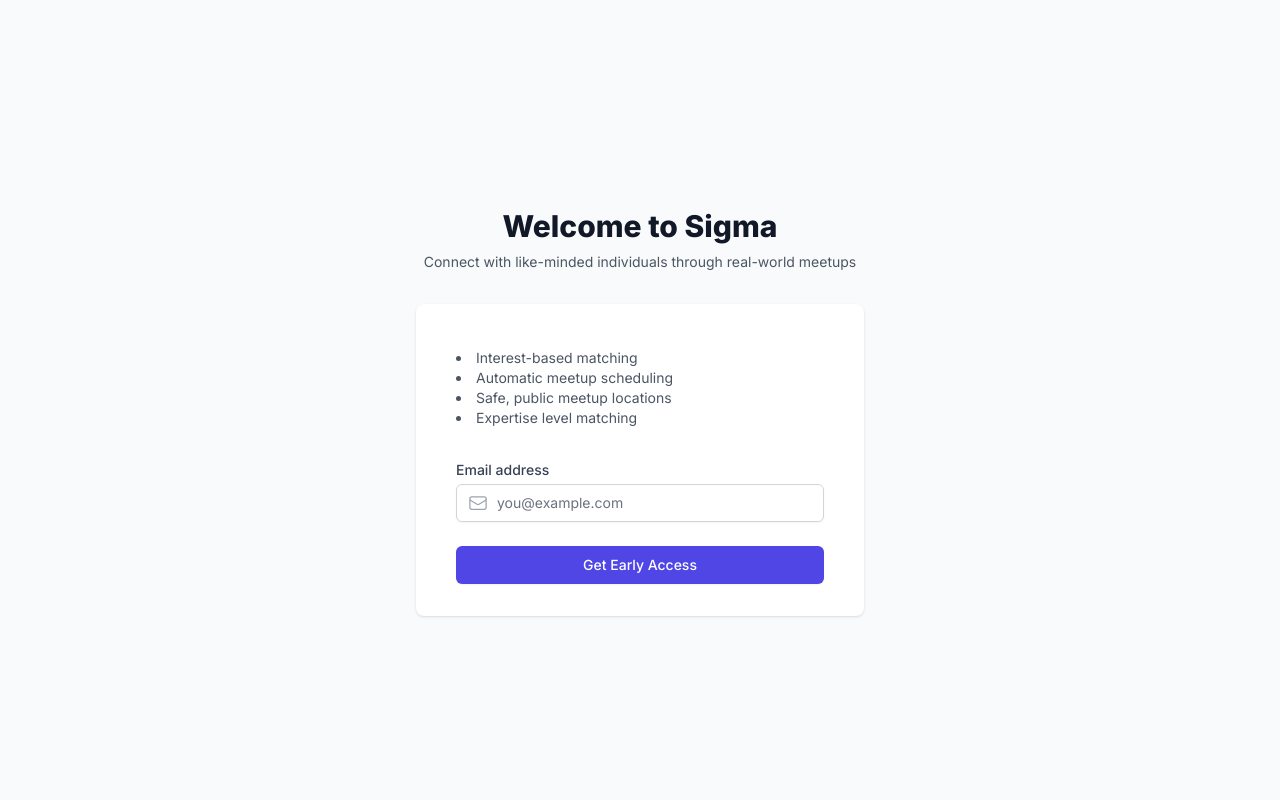
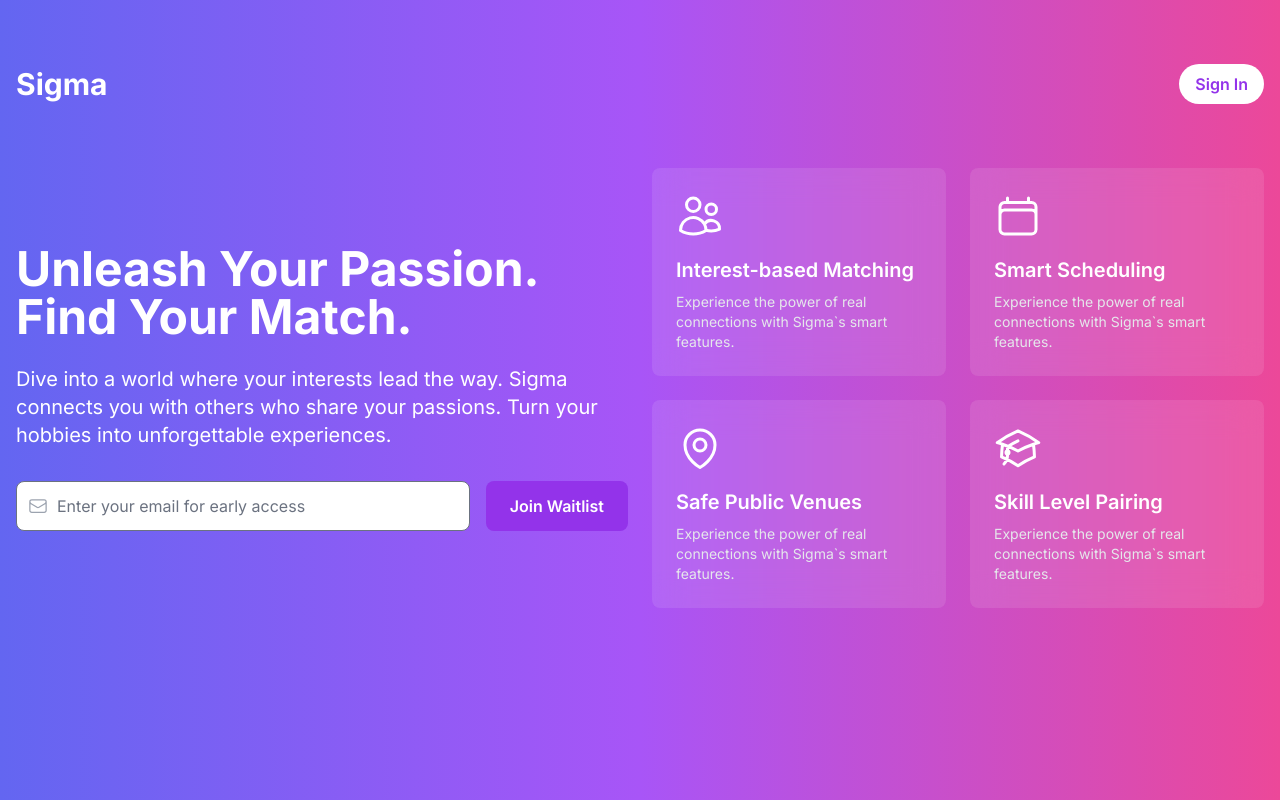
Before and after one commit to bhargavaparoksham/sigma-app, a Next.js app: page / in a window 1280 px wide. Built offline with nearby package versions, Linux system fonts and the light colour scheme.

Commit message:
feat: update the landing page ui

```diff
--- a/src/components/LandingPage.tsx
+++ b/src/components/LandingPage.tsx
@@ -1,7 +1,13 @@
 "use client";
 
 import React, { useState } from "react";
-import { EnvelopeIcon } from "@heroicons/react/24/outline";
+import {
+  UsersIcon,
+  CalendarIcon,
+  MapPinIcon,
+  AcademicCapIcon,
+  EnvelopeIcon,
+} from "@heroicons/react/24/outline";
 
 const LandingPage: React.FC = () => {
   const [email, setEmail] = useState("");
@@ -14,107 +20,90 @@
       setError("Please enter a valid email address.");
       return;
     }
-    // Here you would typically send the email to your backend
     console.log("Email submitted:", email);
     setIsSubmitted(true);
     setError("");
   };
 
+  const features = [
+    { icon: UsersIcon, text: "Interest-based Matching" },
+    { icon: CalendarIcon, text: "Smart Scheduling" },
+    { icon: MapPinIcon, text: "Safe Public Venues" },
+    { icon: AcademicCapIcon, text: "Skill Level Pairing" },
+  ];
+
   return (
-    <div className="bg-gray-50 min-h-screen flex flex-col justify-center py-12 sm:px-6 lg:px-8">
-      <div className="sm:mx-auto sm:w-full sm:max-w-md">
-        <h2 className="mt-6 text-center text-3xl font-extrabold text-gray-900">
-          Welcome to Sigma
+    <div className="min-h-screen bg-gradient-to-r from-indigo-500 via-purple-500 to-pink-500 text-white">
+      <div className="container mx-auto px-4 py-16">
+        <nav className="flex justify-between items-center mb-16">
+          <h1 className="text-3xl font-bold">Sigma</h1>
+          <a
+            href="#"
+            className="bg-white text-purple-600 px-4 py-2 rounded-full font-semibold hover:bg-opacity-90 transition duration-300"
+          >
+            Sign In
+          </a>
+        </nav>
+
+        <div className="flex flex-col md:flex-row items-center justify-between">
+          <div className="md:w-1/2 mb-10 md:mb-0 mr-6">
+            <h2 className="text-3xl md:text-5xl font-bold mb-6">
+              Unleash Your Passion. Find Your Match.
             </h2>
-        <p className="mt-2 text-center text-sm text-gray-600">
-          Connect with like-minded individuals through real-world meetups
+            <p className="text-xl mb-8">
+              Dive into a world where your interests lead the way. Sigma
+              connects you with others who share your passions. Turn your
+              hobbies into unforgettable experiences.
             </p>
-      </div>
-
-      <div className="mt-8 sm:mx-auto sm:w-full sm:max-w-md">
-        <div className="bg-white py-8 px-4 shadow sm:rounded-lg sm:px-10">
-          <ul className="mt-3 list-disc list-inside text-sm text-gray-600">
-            <li>Interest-based matching</li>
-            <li>Automatic meetup scheduling</li>
-            <li>Safe, public meetup locations</li>
-            <li>Expertise level matching</li>
-          </ul>
-
             {!isSubmitted ? (
-            <form className="mt-8 space-y-6" onSubmit={handleSubmit}>
-              <div>
-                <label
-                  htmlFor="email"
-                  className="block text-sm font-medium text-gray-700"
+              <form
+                onSubmit={handleSubmit}
+                className="flex flex-col sm:flex-row gap-4"
               >
-                  Email address
-                </label>
-                <div className="mt-1 relative rounded-md shadow-sm">
-                  <div className="absolute inset-y-0 left-0 pl-3 flex items-center pointer-events-none">
-                    <EnvelopeIcon
-                      className="h-5 w-5 text-gray-400"
-                      aria-hidden="true"
-                    />
-                  </div>
+                <div className="relative flex-grow">
+                  <EnvelopeIcon className="h-5 w-5 text-gray-400 absolute left-3 top-1/2 transform -translate-y-1/2" />
                   <input
                     type="email"
-                    id="email"
-                    className="focus:ring-indigo-500 focus:border-indigo-500 block w-full pl-10 sm:text-sm border-gray-300 rounded-md"
-                    placeholder="you@example.com"
                     value={email}
                     onChange={(e) => setEmail(e.target.value)}
+                    placeholder="Enter your email for early access"
+                    className="w-full pl-10 pr-4 py-3 rounded-lg text-gray-900 focus:outline-none focus:ring-2 focus:ring-purple-600"
                     required
                   />
                 </div>
-              </div>
-
-              <div>
                 <button
                   type="submit"
-                  className="w-full flex justify-center py-2 px-4 border border-transparent rounded-md shadow-sm text-sm font-medium text-white bg-indigo-600 hover:bg-indigo-700 focus:outline-none focus:ring-2 focus:ring-offset-2 focus:ring-indigo-500"
+                  className="bg-purple-600 text-white px-6 py-3 rounded-lg font-semibold hover:bg-purple-700 transition duration-300"
                 >
-                  Get Early Access
+                  Join Waitlist
                 </button>
-              </div>
               </form>
             ) : (
-            <div className="rounded-md bg-green-50 p-4 mt-8">
-              <div className="flex">
-                <div className="flex-shrink-0">
-                  <svg
-                    className="h-5 w-5 text-green-400"
-                    xmlns="http://www.w3.org/2000/svg"
-                    viewBox="0 0 20 20"
-                    fill="currentColor"
-                    aria-hidden="true"
+              <div
+                className="bg-green-500 text-white p-4 rounded-lg"
+                role="alert"
               >
-                    <path
-                      fillRule="evenodd"
-                      d="M10 18a8 8 0 100-16 8 8 0 000 16zm3.707-9.293a1 1 0 00-1.414-1.414L9 10.586 7.707 9.293a1 1 0 00-1.414 1.414l2 2a1 1 0 001.414 0l4-4z"
-                      clipRule="evenodd"
-                    />
-                  </svg>
+                <p className="font-bold">Success!</p>
+                <p>You`re on the list! We`ll notify you when Sigma launches.</p>
               </div>
-                <div className="ml-3">
-                  <h3 className="text-sm font-medium text-green-800">
-                    Success!
-                  </h3>
-                  <div className="mt-2 text-sm text-green-700">
-                    <p>
-                      Thank you for your interest. We`ll notify you when the
-                      beta is ready!
+            )}
+            {error && <p className="text-red-300 mt-2">{error}</p>}
+          </div>
+          <div className="md:w-1/2 grid grid-cols-2 gap-6">
+            {features.map((Feature, index) => (
+              <div
+                key={index}
+                className="bg-white bg-opacity-10 p-6 rounded-lg backdrop-blur-lg"
+              >
+                <Feature.icon className="h-12 w-12 mb-4 text-white" />
+                <h3 className="text-xl font-semibold mb-2">{Feature.text}</h3>
+                <p className="text-sm text-gray-200">
+                  Experience the power of real connections with Sigma`s smart
+                  features.
                 </p>
               </div>
+            ))}
           </div>
-              </div>
-            </div>
-          )}
-
-          {error && (
-            <p className="mt-2 text-sm text-red-600" id="email-error">
-              {error}
-            </p>
-          )}
         </div>
       </div>
     </div>
```
Lines whose indentation alone changed are shown as unchanged.
